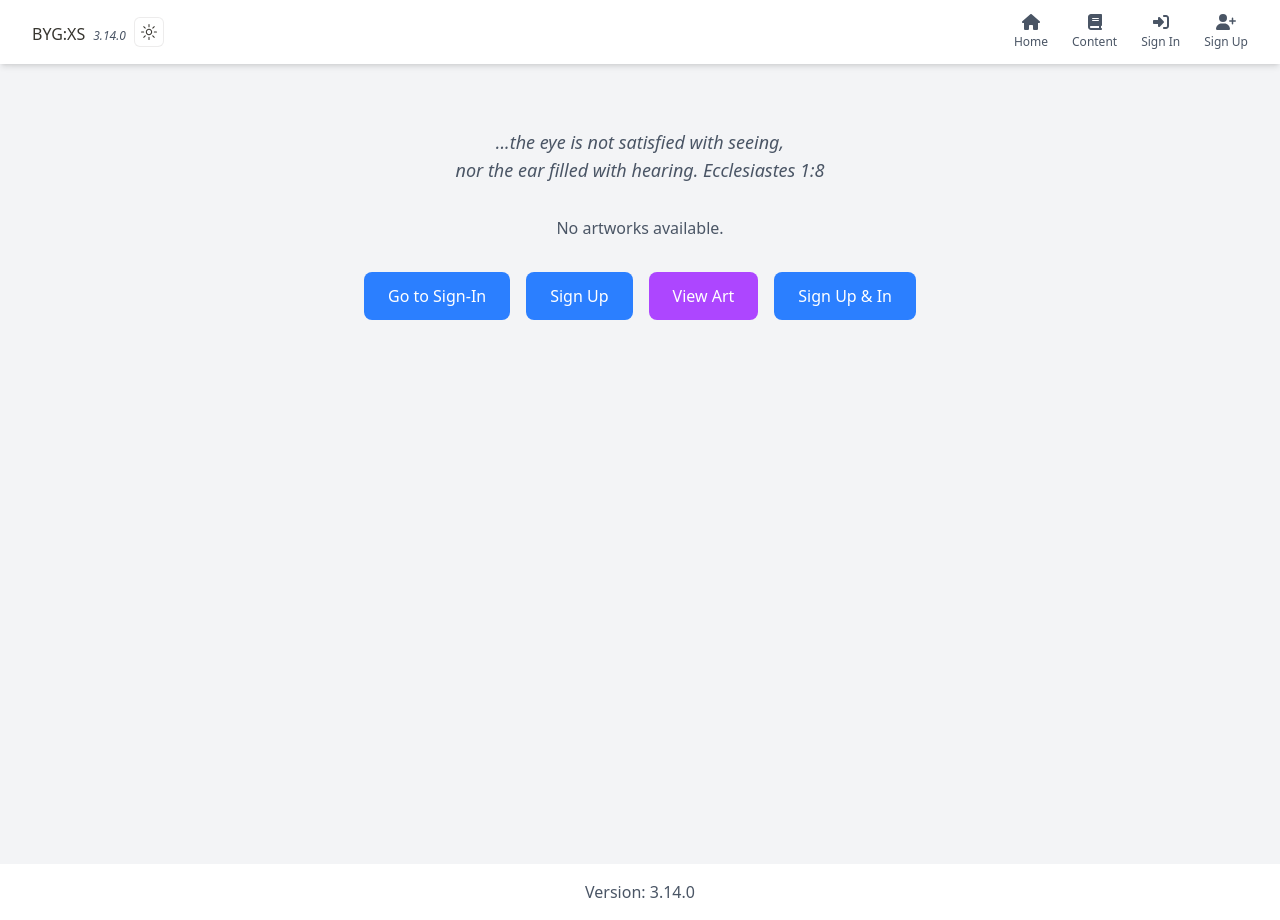
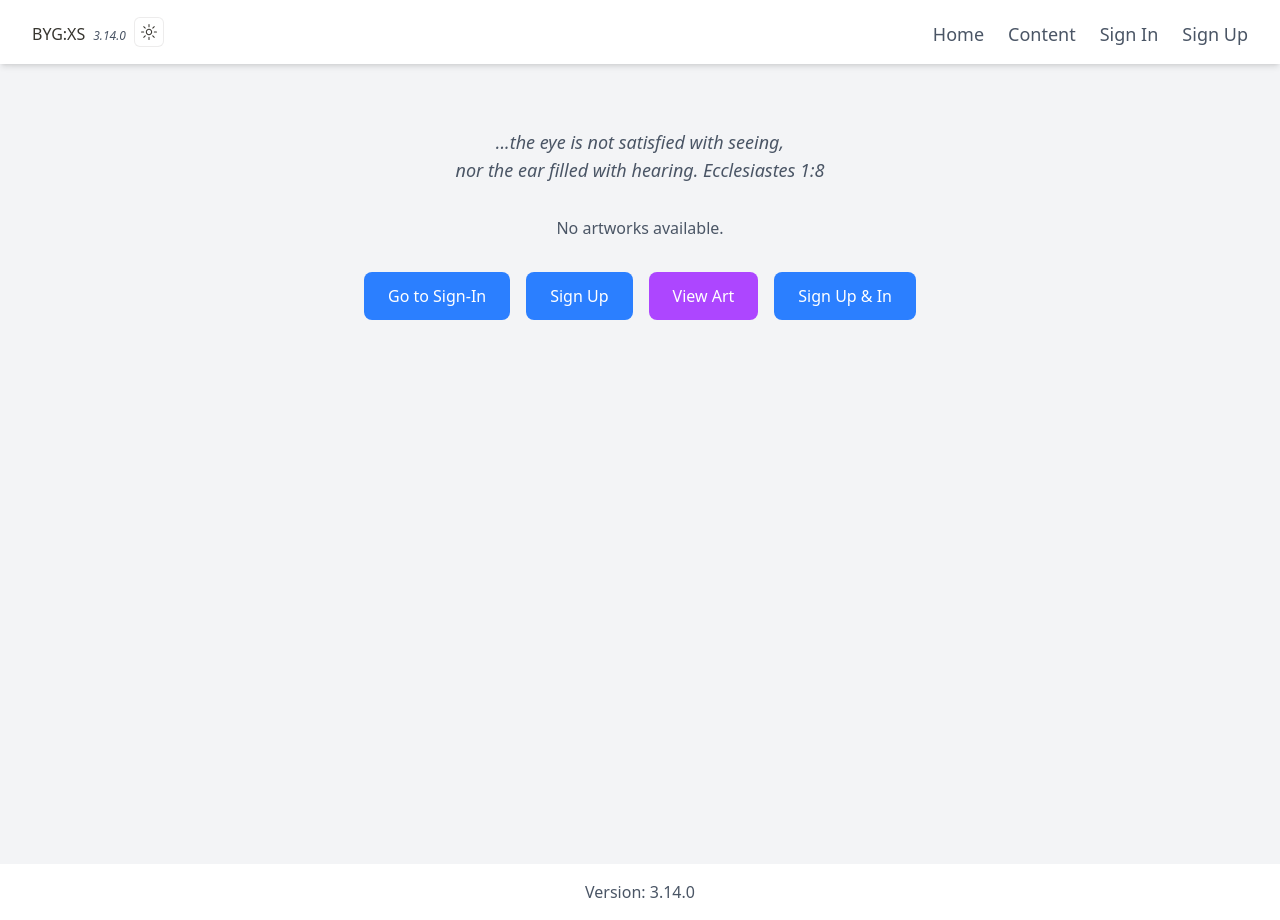
Before and after one commit to bygxs/fire-next-i-, a Next.js app: page / in a window 1280 px wide. Built offline with nearby package versions, Linux system fonts and the light colour scheme; no server answers.

Commit message:
navlink navbar hamuburger menu fix

```diff
--- a/src/app/components/HamburgerMenu.tsx
+++ b/src/app/components/HamburgerMenu.tsx
@@ -86,15 +86,133 @@
         )}
 
         {/* Theme Toggle */}
+      {/*   <div className="flex justify-center mt-4">
+          <ThemeToggle />
+        </div>
+ */}
+        {/* Vertical NavLinks */}
+        <div className="p-4">
+          <div className="flex flex-col space-y-4 [&>*]:block">
+            <NavLinks isSignedIn={isSignedIn} onLinkClick={closeMenu} />
+          </div>
+        </div>
+
+        {/* Sign Out Button */}
+        {isSignedIn && (
+          <button
+            onClick={() => {
+              onSignOut();
+              closeMenu();
+            }}
+            className="ml-17 px-4 py-2 bg-red-500 text-white rounded-lg hover:bg-red-600 transition duration-300 dark:bg-red-600 dark:hover:bg-red-700 text-sm font-medium"
+          >
+            Sign Out
+          </button>
+        )}
+      </div>
+    </div>
+  );
+}
+
+
+
+/* "use client";
+
+import { useState, useEffect } from "react";
+import { auth } from "../lib/firebase";
+import { doc, getDoc } from "firebase/firestore";
+import { db } from "../lib/firebase";
+import NavLinks from "./NavLinks";
+import ThemeToggle from "./ThemeToggle";
+
+interface HamburgerMenuProps {
+  isSignedIn: boolean;
+  onSignOut: () => void;
+}
+
+export default function HamburgerMenu({
+  isSignedIn,
+  onSignOut,
+}: HamburgerMenuProps) {
+  const [isOpen, setIsOpen] = useState(false);
+  const [userName, setUserName] = useState<string | null>(null);
+  const [profilePictureUrl, setProfilePictureUrl] = useState<string | null>(null);
+
+  // Fetch user data
+  useEffect(() => {
+    const fetchUserData = async () => {
+      const user = auth.currentUser;
+      if (user) {
+        const userDoc = await getDoc(doc(db, "users", user.uid));
+        if (userDoc.exists()) {
+          const data = userDoc.data();
+          setUserName(data.name || "User");
+          setProfilePictureUrl(data.profilePictureUrl || "/default-user.png");
+        }
+      }
+    };
+
+    if (isSignedIn) {
+      fetchUserData();
+    }
+  }, [isSignedIn]);
+
+  const toggleMenu = () => setIsOpen(!isOpen);
+  const closeMenu = () => setIsOpen(false);
+
+  return (
+    <div className="md:hidden">
+      // {/* Hamburger Icon *
+      <button onClick={toggleMenu} className="p-2 focus:outline-none">
+        {isOpen ? (
+          <span className="text-2xl">✕</span> // Close icon
+        ) : (
+          <span className="text-2xl">☰</span> // Hamburger icon
+        )}
+      </button>
+
+      // {/* Menu Overlay *
+      {isOpen && (
+        <div
+          className="fixed inset-0 bg-black bg-opacity-50 z-50"
+          onClick={closeMenu}
+        ></div>
+      )}
+
+      // {/* Menu Content
+      <div
+        className={`fixed top-0 right-0 h-full w-64 bg-white dark:bg-gray-800 shadow-lg transform transition-transform duration-300 ease-in-out z-50 ${
+          isOpen ? "translate-x-0" : "translate-x-full"
+        }`}
+      >
+        // {/* User Info
+        {isSignedIn && (
+          <div className="p-4 border-b border-gray-200 dark:border-gray-700">
+            <div className="flex items-center space-x-4">
+              {profilePictureUrl && (
+                <img
+                  src={profilePictureUrl}
+                  alt="Profile"
+                  className="w-10 h-10 rounded-full object-cover"
+                />
+              )}
+              {userName && (
+                <span className="text-gray-800 dark:text-gray-200">{userName}</span>
+              )}
+            </div>
+          </div>
+        )}
+
+        // {/* Theme Toggle
         <div className="flex justify-center mt-4">
           <ThemeToggle />
         </div>
 
         <div className="p-4 flex flex-col space-y-4">
-          {/* Nav Links */}
+          // {/* Nav Links
           <NavLinks isSignedIn={isSignedIn} onLinkClick={closeMenu} />
 
-          {/* Sign Out Button */}
+          // {/* Sign Out Button
           {isSignedIn && (
             <button
               onClick={() => {
@@ -110,7 +228,7 @@
       </div>
     </div>
   );
-}
+} */
 
 
 
--- a/src/app/components/NavLinks.tsx
+++ b/src/app/components/NavLinks.tsx
@@ -1,4 +1,124 @@
 import Link from "next/link";
+// import { FontAwesomeIcon } from "@fortawesome/react-fontawesome";
+// import {
+//   faHome,
+//   faBook,
+//   faTachometerAlt,
+//   faUser,
+//   faSignInAlt,
+//   faUserPlus,
+//   faUsersCog,
+// } from "@fortawesome/free-solid-svg-icons";
+
+interface NavLinksProps {
+  isSignedIn: boolean;
+  onLinkClick?: () => void; // Optional callback for closing the hamburger menu
+}
+
+export default function NavLinks({ isSignedIn, onLinkClick }: NavLinksProps) {
+  return (
+    <div className="flex items-center space-x-6">
+      {/* Admin Panel Link */}
+      {isSignedIn && (
+        <Link
+          href="/admin/users"
+          className="flex flex-col items-center text-gray-600 hover:text-gray-800 transition duration-300"
+          onClick={onLinkClick}
+        >
+          {/* <FontAwesomeIcon icon={faUsersCog} className="w-6 h-6" /> */}
+          <span className="text-lg mt-1">Admin</span>{" "}
+          {/* Increased text size */}
+        </Link>
+      )}
+
+      {/* Home Link */}
+      <Link
+        href="/"
+        className="flex flex-col items-center text-gray-600 hover:text-gray-800 transition duration-300"
+        onClick={onLinkClick}
+      >
+        {/* <FontAwesomeIcon icon={faHome} className="w-6 h-6" /> */}
+        <span className="text-lg mt-1">Home</span> {/* Increased text size */}
+      </Link>
+
+      {/* Content Link */}
+      <Link
+        href="/content-show"
+        className="flex flex-col items-center text-gray-600 hover:text-gray-800 transition duration-300"
+        onClick={onLinkClick}
+      >
+        {/* <FontAwesomeIcon icon={faBook} className="w-6 h-6" /> */}
+        <span className="text-lg mt-1">Content</span>{" "}
+        {/* Increased text size */}
+      </Link>
+
+      {/* Signed-In Links */}
+      {isSignedIn && (
+        <>
+          {/* Dashboard Link */}
+          <Link
+            href="/dashboard"
+            className="flex flex-col items-center text-gray-600 hover:text-gray-800 transition duration-300"
+            onClick={onLinkClick}
+          >
+            {/* <FontAwesomeIcon icon={faTachometerAlt} className="w-6 h-6" /> */}
+            <span className="text-lg mt-1">Dashboard</span>{" "}
+            {/* Increased text size */}
+          </Link>
+
+          {/* Profile Link */}
+          <Link
+            href="/profile"
+            className="flex flex-col items-center text-gray-600 hover:text-gray-800 transition duration-300"
+            onClick={onLinkClick}
+          >
+            {/* <FontAwesomeIcon icon={faUser} className="w-6 h-6" /> */}
+            <span className="text-lg mt-1">Profile</span>{" "}
+            {/* Increased text size */}
+          </Link>
+          <Link
+            href="/profile"
+            className="flex flex-col items-center text-gray-600 hover:text-gray-800 transition duration-300"
+            onClick={onLinkClick}
+          >
+            {/* <FontAwesomeIcon icon={faUser} className="w-6 h-6" /> */}
+            <span className="text-lg mt-1">Onboarding</span>{" "}
+            {/* Increased text size */}
+          </Link>
+        </>
+      )}
+
+      {/* Signed-Out Links */}
+      {!isSignedIn && (
+        <>
+          {/* Sign In Link */}
+          <Link
+            href="/signin-form"
+            className="flex flex-col items-center text-gray-600 hover:text-gray-800 transition duration-300"
+            onClick={onLinkClick}
+          >
+            {/* <FontAwesomeIcon icon={faSignInAlt} className="w-6 h-6" /> */}
+            <span className="text-lg mt-1">Sign In</span>{" "}
+            {/* Increased text size */}
+          </Link>
+
+          {/* Sign Up Link */}
+          <Link
+            href="/signup-form"
+            className="flex flex-col items-center text-gray-600 hover:text-gray-800 transition duration-300"
+            onClick={onLinkClick}
+          >
+            {/* <FontAwesomeIcon icon={faUserPlus} className="w-6 h-6" /> */}
+            <span className="text-lg mt-1">Sign Up</span>{" "}
+            {/* Increased text size */}
+          </Link>
+        </>
+      )}
+    </div>
+  );
+}
+
+/* import Link from "next/link";
 import { FontAwesomeIcon } from "@fortawesome/react-fontawesome";
 import {
   faHome,
@@ -18,7 +138,7 @@
 export default function NavLinks({ isSignedIn, onLinkClick }: NavLinksProps) {
   return (
     <div className="flex items-center space-x-6">
-      {/* Admin Panel Link */}
+      // {/* Admin Panel Link
       {isSignedIn && (
         <Link
           href="/admin/users"
@@ -30,7 +150,7 @@
         </Link>
       )}
 
-      {/* Home Link */}
+      // {/* Home Link
       <Link
         href="/"
         className="flex flex-col items-center text-gray-600 dark:text-gray-400 hover:text-gray-800 dark:hover:text-gray-200 transition duration-300"
@@ -40,7 +160,7 @@
         <span className="text-xs mt-1">Home</span>
       </Link>
 
-      {/* Content Link */}
+      // {/* Content Link
       <Link
         href="/content-show"
         className="flex flex-col items-center text-gray-600 dark:text-gray-400 hover:text-gray-800 dark:hover:text-gray-200 transition duration-300"
@@ -50,10 +170,10 @@
         <span className="text-xs mt-1">Content</span>
       </Link>
 
-      {/* Signed-In Links */}
+      // {/* Signed-In Links
       {isSignedIn && (
         <>
-          {/* Dashboard Link */}
+          // {/* Dashboard Link
           <Link
             href="/dashboard"
             className="flex flex-col items-center text-gray-600 dark:text-gray-400 hover:text-gray-800 dark:hover:text-gray-200 transition duration-300"
@@ -63,7 +183,7 @@
             <span className="text-xs mt-1">Dashboard</span>
           </Link>
 
-          {/* Profile Link */}
+          // {/* Profile Link
           <Link
             href="/profile"
             className="flex flex-col items-center text-gray-600 dark:text-gray-400 hover:text-gray-800 dark:hover:text-gray-200 transition duration-300"
@@ -75,10 +195,10 @@
         </>
       )}
 
-      {/* Signed-Out Links */}
+      // {/* Signed-Out Links
       {!isSignedIn && (
         <>
-          {/* Sign In Link */}
+          // {/* Sign In Link
           <Link
             href="/signin-form"
             className="flex flex-col items-center text-gray-600 dark:text-gray-400 hover:text-gray-800 dark:hover:text-gray-200 transition duration-300"
@@ -88,7 +208,7 @@
             <span className="text-xs mt-1">Sign In</span>
           </Link>
 
-          {/* Sign Up Link */}
+          // {/* Sign Up Link
           <Link
             href="/signup-form"
             className="flex flex-col items-center text-gray-600 dark:text-gray-400 hover:text-gray-800 dark:hover:text-gray-200 transition duration-300"
@@ -101,11 +221,7 @@
       )}
     </div>
   );
-}
-
-
-
-
+} */
 
 /* // src/app/components/NavLinks.tsx
 import Link from "next/link";
```
